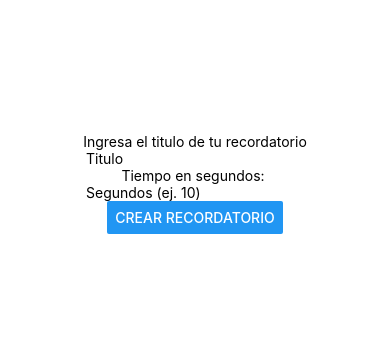
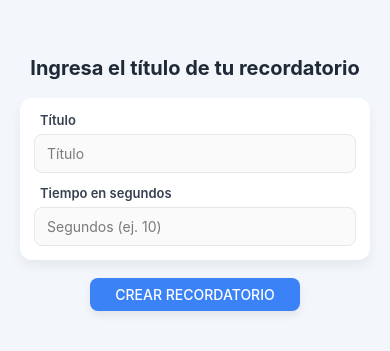
Before and after one commit to BruGeth/lab14-dam, a React Native app: screen / in a window 390 px wide. Shown: the part 239-590 px from the top of the page. Built offline with nearby package versions, Linux system fonts and the light colour scheme; what expo-notifications would draw is missing.

Commit message:
feat: mejorar la interfaz de usuario para la creación de recordatorios

```diff
--- a/App.js
+++ b/App.js
@@ -16,22 +16,29 @@ Notificacions.setNotificationHandler({
 export default function App() {
   return (
     <View style={styles.container}>
-      <Text style={styles.label}>Ingresa el titulo de tu recordatorio</Text>
+      <Text style={styles.header}>Ingresa el título de tu recordatorio</Text>
+
+      <View style={styles.card}>
+        <Text style={styles.label}>Título</Text>
         <TextInput
           style={styles.input}
-      placeholder="Titulo"
+          placeholder="Título"
+          placeholderTextColor="#7a7a7a"
         />
 
-      <Text style={styles.label}>Tiempo en segundos: </Text>
+        <Text style={[styles.label, { marginTop: 12 }]}>Tiempo en segundos</Text>
         <TextInput
           style={styles.input}
           placeholder="Segundos (ej. 10)"
+          placeholderTextColor="#7a7a7a"
           keyboardType={Platform.OS === 'ios' ? 'number-pad' : 'numeric'}
         />
+      </View>
 
       <View style={styles.buttonContainer}>
         <Button
           title="Crear Recordatorio"
+          color={Platform.OS === 'ios' ? '#007AFF' : '#3b82f6'}
         />
       </View>
     </View>
@@ -41,8 +48,56 @@ export default function App() {
 const styles = StyleSheet.create({
   container: {
     flex: 1,
-    backgroundColor: '#fff',
+    backgroundColor: '#f3f6fb',
     alignItems: 'center',
     justifyContent: 'center',
+    paddingHorizontal: 20,
+  },
+  header: {
+    fontSize: 20,
+    fontWeight: '700',
+    color: '#1f2937',
+    marginBottom: 18,
+    alignSelf: 'center',
+  },
+  card: {
+    width: '100%',
+    backgroundColor: '#ffffff',
+    borderRadius: 12,
+    padding: 14,
+    shadowColor: '#000',
+    shadowOffset: { width: 0, height: 6 },
+    shadowOpacity: 0.06,
+    shadowRadius: 12,
+    elevation: 6,
+  },
+  label: {
+    alignSelf: 'flex-start',
+    marginLeft: 6,
+    marginBottom: 6,
+    color: '#374151',
+    fontSize: 13,
+    fontWeight: '600',
+  },
+  input: {
+    width: '100%',
+    borderColor: '#e5e7eb',
+    borderWidth: 1,
+    borderRadius: 8,
+    paddingHorizontal: 12,
+    paddingVertical: 10,
+    backgroundColor: '#fafafa',
+    color: '#111827',
+  },
+  buttonContainer: {
+    marginTop: 18,
+    width: '60%',
+    borderRadius: 8,
+    overflow: 'hidden',
+    shadowColor: '#000',
+    shadowOffset: { width: 0, height: 4 },
+    shadowOpacity: 0.08,
+    shadowRadius: 8,
+    elevation: 4,
   },
 });
```
Lines whose indentation alone changed are shown as unchanged.
